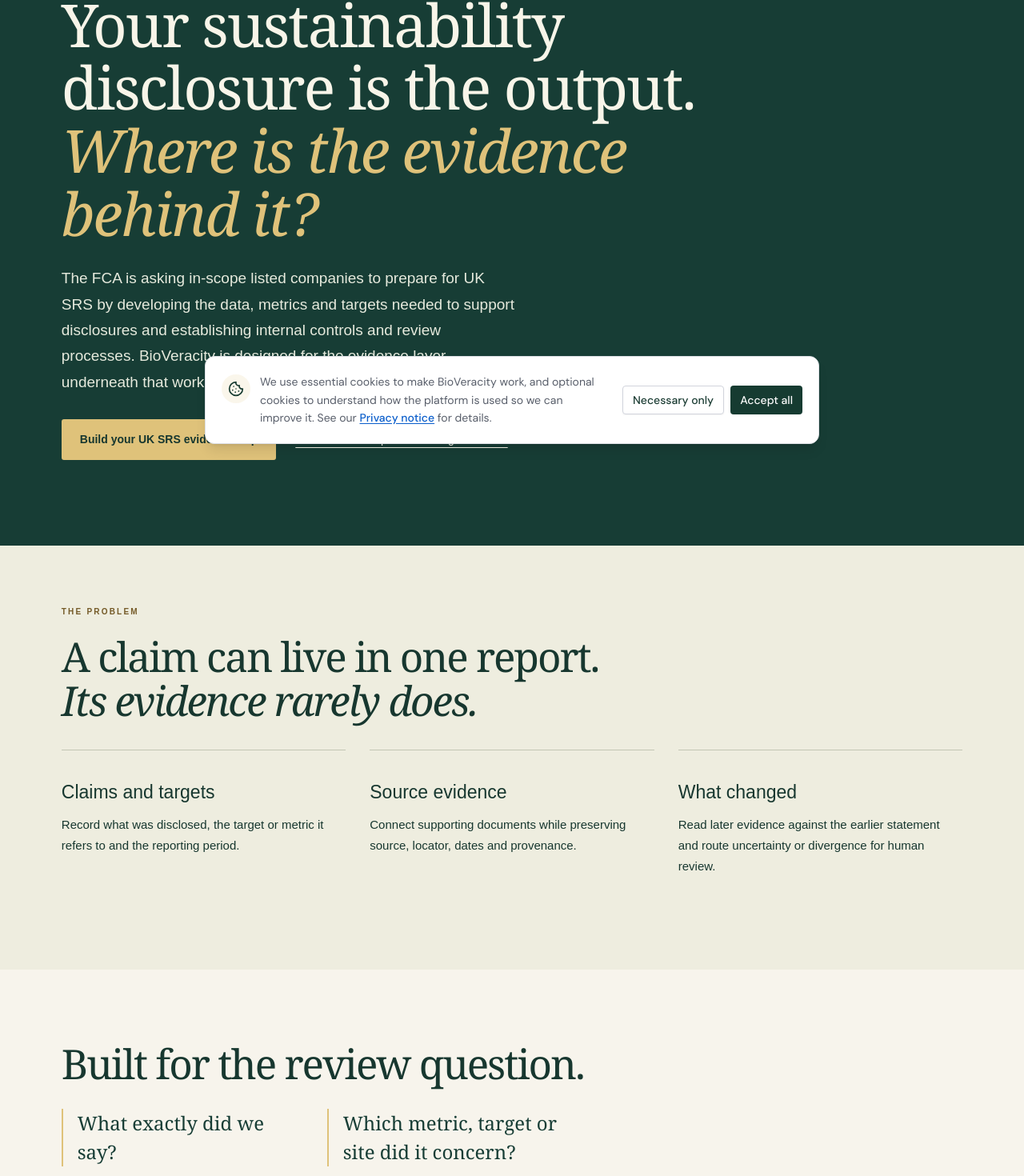
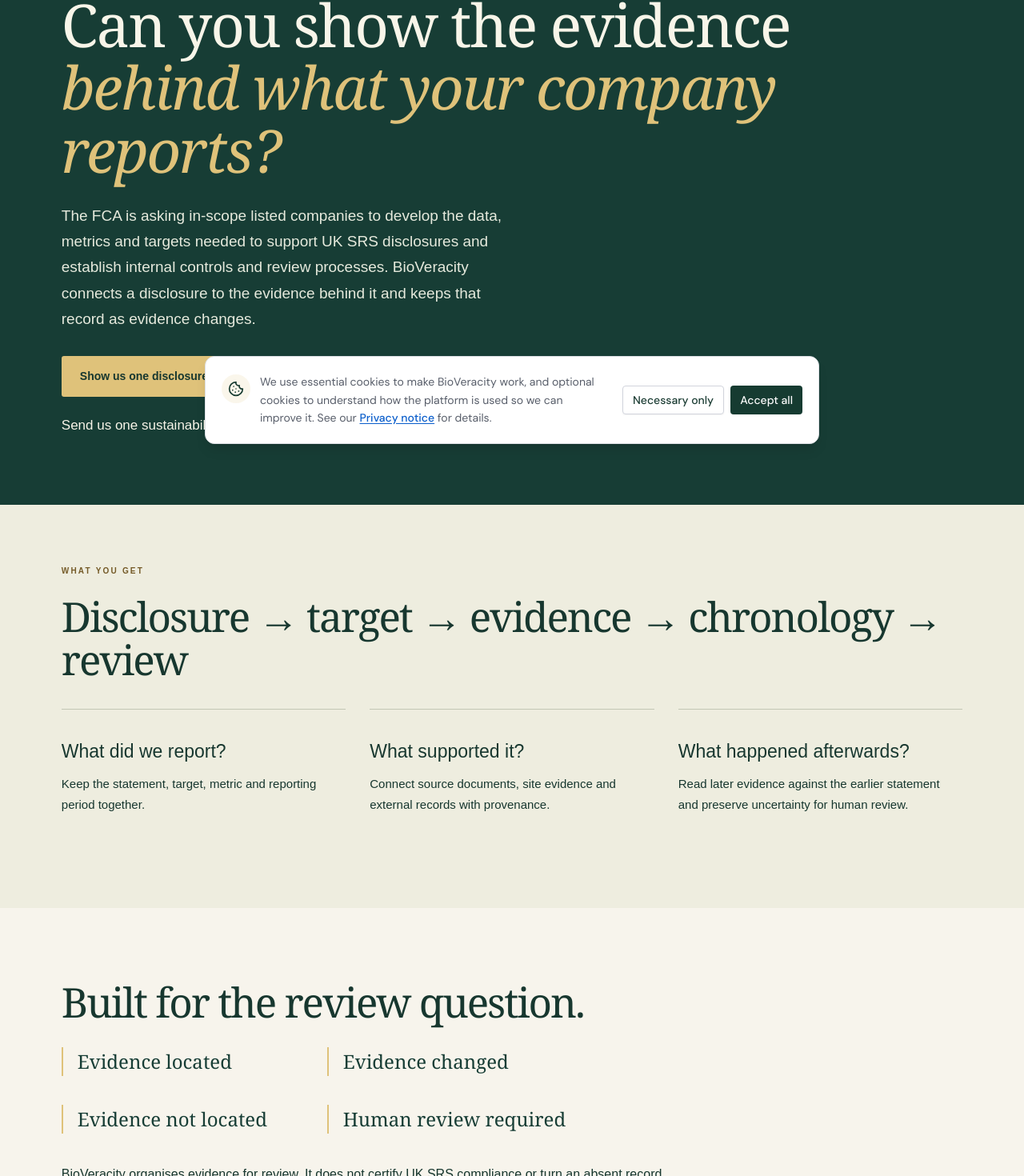
Before and after one commit to bcromer77/bioveracity, a Next.js app in the folder nextjs_space/: page /uk-srs in a window 1280 px wide. Shown: the part 229-1699 px from the top of the page at 80% size. Built offline with nearby package versions, Linux system fonts and the light colour scheme; no server answers.

Commit message:
Clarify UK SRS buyer offer

```diff
--- a/nextjs_space/app/uk-srs/page.tsx
+++ b/nextjs_space/app/uk-srs/page.tsx
@@ -1,20 +1,8 @@
 import Link from 'next/link'
 import { PublicShell } from '@/components/wild/public-shell'
-
-export const metadata = { title: 'UK SRS evidence for listed companies | BioVeracity', description: 'Build the source-linked evidence record behind UK SRS disclosures: claims, targets, metrics, source documents, changes and review.' }
-
-export default function UkSrsPage() {
-  return <PublicShell>
-    <section className="bv-hero"><p className="bv-eyebrow">For UK listed-company sustainability, finance, legal and assurance teams</p>
-      <h1>Your sustainability disclosure is the output.<br /><em>Where is the evidence behind it?</em></h1>
-      <p className="bv-intro">The FCA is asking in-scope listed companies to prepare for UK SRS by developing the data, metrics and targets needed to support disclosures and establishing internal controls and review processes. BioVeracity is designed for the evidence layer underneath that work.</p>
-      <div className="bv-actions"><Link className="bv-button" href="/institutional">Build your UK SRS evidence map</Link><a className="bv-text-link" href="https://www.fca.org.uk/publications/newsletters/primary-market-bulletin-66">Read the FCA implementation guidance →</a></div>
-    </section>
-    <section className="bv-section bv-tinted"><p className="bv-eyebrow">The problem</p><h2>A claim can live in one report.<br /><em>Its evidence rarely does.</em></h2>
-      <div className="bv-grid bv-three"><article className="bv-feature"><h3>Claims and targets</h3><p>Record what was disclosed, the target or metric it refers to and the reporting period.</p></article><article className="bv-feature"><h3>Source evidence</h3><p>Connect supporting documents while preserving source, locator, dates and provenance.</p></article><article className="bv-feature"><h3>What changed</h3><p>Read later evidence against the earlier statement and route uncertainty or divergence for human review.</p></article></div>
-    </section>
-    <section className="bv-section"><h2>Built for the review question.</h2><div className="bv-perspectives"><p>What exactly did we say?</p><p>Which metric, target or site did it concern?</p><p>What evidence supported it at the time?</p><p>Has anything material changed since?</p></div>
-      <p>BioVeracity organises evidence for review. It does not certify UK SRS compliance or turn an absent record into a legal conclusion.</p><div className="bv-actions"><Link className="bv-button" href="/institutional">Map one disclosure</Link><Link className="bv-text-link" href="/evidence">See the evidence model →</Link></div>
-    </section>
-  </PublicShell>
-}
+export const metadata={title:'UK SRS evidence for listed companies | BioVeracity',description:'Connect a sustainability disclosure to the targets, metrics, source documents and later evidence behind it.'}
+export default function UkSrsPage(){return <PublicShell>
+<section className="bv-hero"><p className="bv-eyebrow">For UK listed-company sustainability, finance, legal and assurance teams</p><h1>Can you show the evidence<br/><em>behind what your company reports?</em></h1><p className="bv-intro">The FCA is asking in-scope listed companies to develop the data, metrics and targets needed to support UK SRS disclosures and establish internal controls and review processes. BioVeracity connects a disclosure to the evidence behind it and keeps that record as evidence changes.</p><div className="bv-actions"><Link className="bv-button" href="/institutional">Show us one disclosure</Link><a className="bv-text-link" href="https://www.fca.org.uk/publications/newsletters/primary-market-bulletin-66">Read the FCA guidance →</a></div><p>Send us one sustainability disclosure or target. See what its evidence record could look like.</p></section>
+<section className="bv-section bv-tinted"><p className="bv-eyebrow">What you get</p><h2>Disclosure → target → evidence → chronology → review</h2><div className="bv-grid bv-three"><article className="bv-feature"><h3>What did we report?</h3><p>Keep the statement, target, metric and reporting period together.</p></article><article className="bv-feature"><h3>What supported it?</h3><p>Connect source documents, site evidence and external records with provenance.</p></article><article className="bv-feature"><h3>What happened afterwards?</h3><p>Read later evidence against the earlier statement and preserve uncertainty for human review.</p></article></div></section>
+<section className="bv-section"><h2>Built for the review question.</h2><div className="bv-perspectives"><p>Evidence located</p><p>Evidence changed</p><p>Evidence not located</p><p>Human review required</p></div><p>BioVeracity organises evidence for review. It does not certify UK SRS compliance or turn an absent record into a legal conclusion.</p><div className="bv-actions"><Link className="bv-button" href="/institutional">Show us one disclosure</Link><Link className="bv-text-link" href="/evidence">See the evidence model →</Link></div></section>
+</PublicShell>}
```
